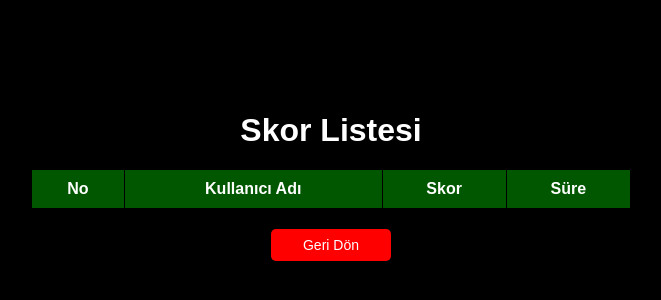
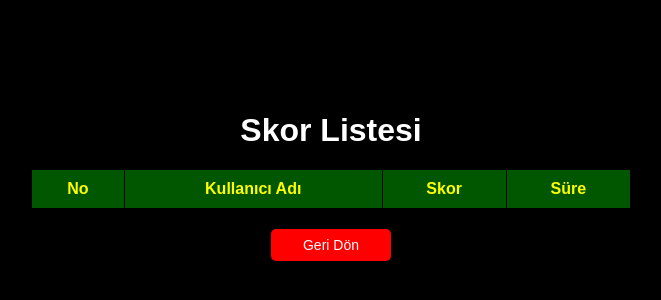
Before and after one commit to kadirulass/general-culture, a website: page highscores.html in a window 1280 px wide. Shown: the part 264-564 px from the top of the page, without its empty margins (309-970 px from the left). Drawn offline with Linux system fonts and the light colour scheme; no server answers.

Commit message:
version 1.0.1

```diff
--- a/highscores.html
+++ b/highscores.html
@@ -13,10 +13,10 @@
         <table id="scoreTable">
             <thead>
                 <tr>
-                    <th>No</th>
-                    <th>Kullanıcı Adı</th>
-                    <th>Skor</th>
-                    <th>Süre</th>
+                    <th style="color: yellow;">No</th>
+                    <th style="color: yellow;">Kullanıcı Adı</th>
+                    <th style="color: yellow;">Skor</th>
+                    <th style="color: yellow;">Süre</th>
                 </tr>
             </thead>
             <tbody>
```
Also changed, not shown: game.html (+9 -1 lines).
